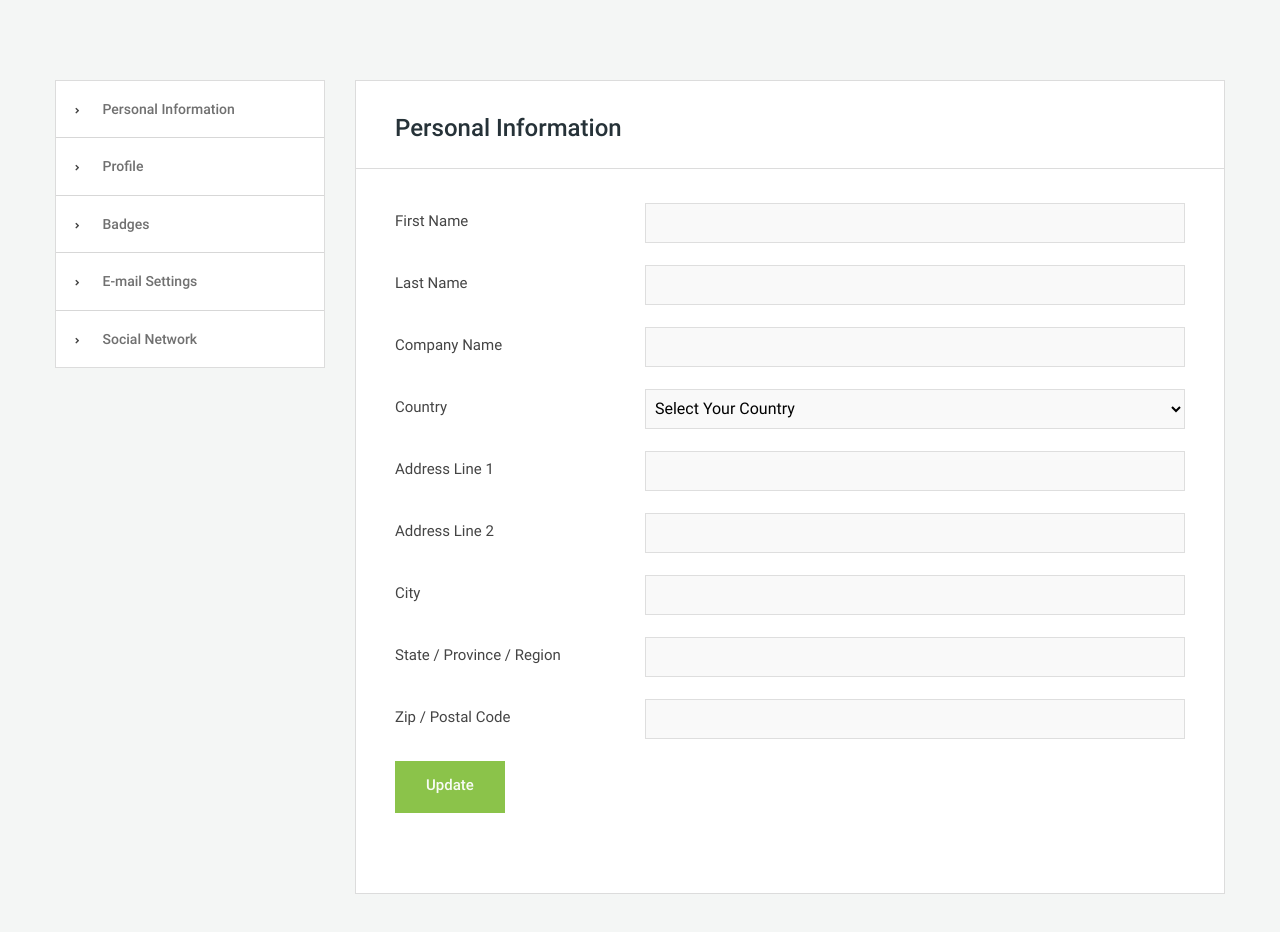
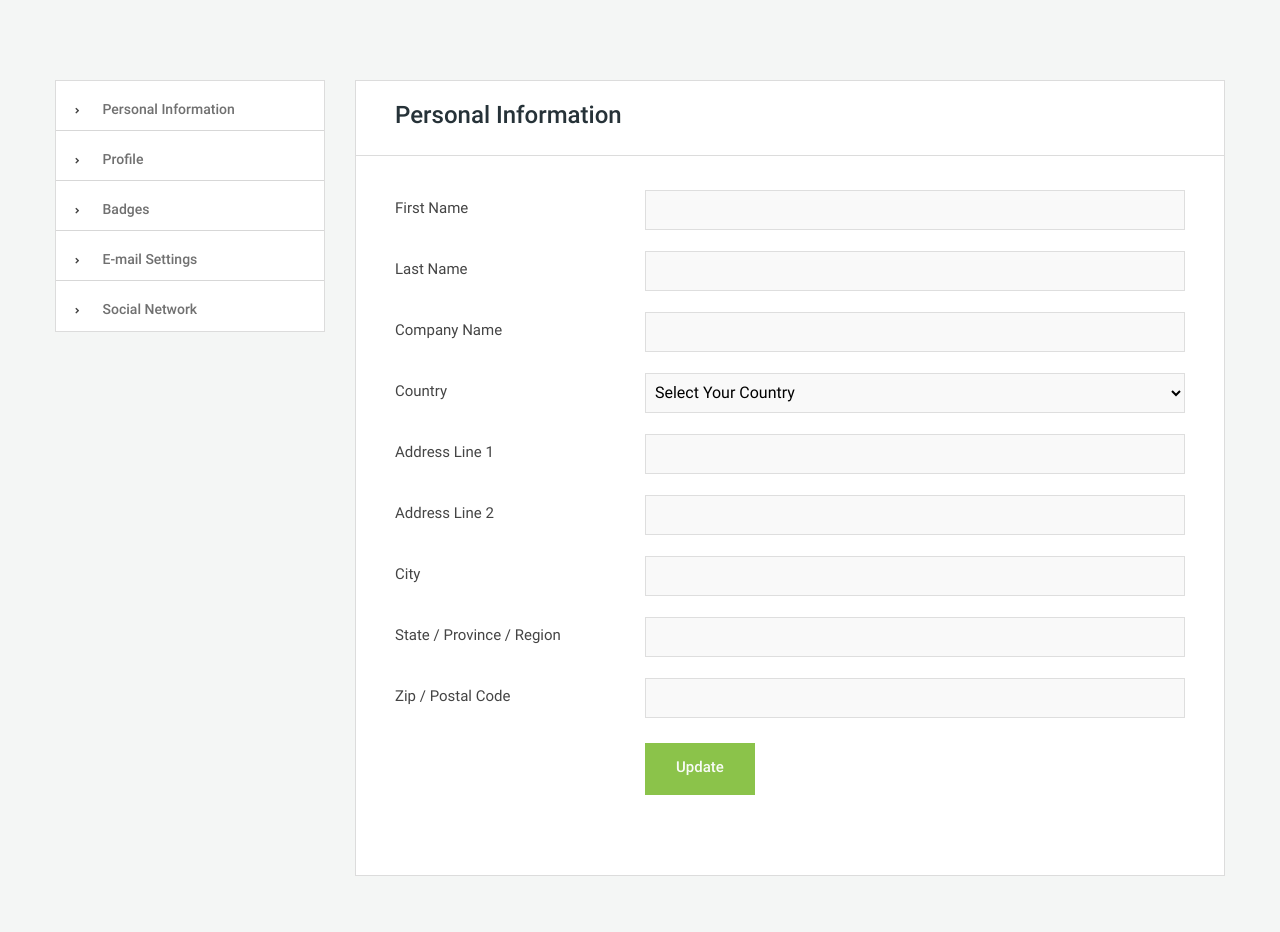
Before and after one commit to web4fixer/e-commerce, a website: page app/setting-personal-info.html in a window 1280 px wide. Shown: the part 260-1192 px from the top of the page. Drawn offline with nearby package versions, Linux system fonts and the light colour scheme; files that its build step writes are made by us from their sources.

Commit message:
fixed all bugs

```diff
--- a/app/css/assets/setting-personal-info.css
+++ b/app/css/assets/setting-personal-info.css
@@ -28,7 +28,7 @@ body {
 	padding-bottom: 152px;
 }
 
-.container {
+.left_and_right_column {
 	max-width: 1170px;
 	margin: 0 auto;
 	display: flex;
@@ -41,7 +41,7 @@ body {
 	width: 100%;
 	background-color: #fff;
 	border: 1px solid #dcdcdc;
-	padding: 34px 39px 80px 39px;
+	padding: 21px 39px 80px 39px;
 }
 
 .column-right h4 {
@@ -59,11 +59,15 @@ body {
 	display: flex;
 	flex-direction: row;
 	justify-content: space-between;
-	margin-bottom: 22px;
+	margin-bottom: 21px;
 }
 
 .input_fields_row-top {
 	padding-top: 34px;
+}
+
+.input_fields_row:last-child {
+	margin-bottom: 0;
 }
 
 .label-form-s_p_i {
@@ -84,6 +88,15 @@ body {
 	border: 1px solid #dedede;
 	background-color: #f9f9f9;
 	padding: 0 5px;
+}
+
+.input-row_with_button {
+	max-width: 540px;
+  width: 100%;
+}
+
+.line-form_with_button {
+	margin-bottom: 25px;
 }
 
 .cta {
@@ -118,6 +131,7 @@ ul {
 }
 
 .setting-menu-row {
+	height: 50px;
 	list-style: none;
 	padding: 19px;
 	border-bottom: 1px solid #d7d7d7;
@@ -140,7 +154,7 @@ ul {
 	cursor: pointer;
 }
 
-.fa-angle-right {
+.arrow-right-in-left-column {
 	padding-right: 23px;
 	font-size: 9px;
 	color: #444444;
@@ -159,7 +173,7 @@ ul {
 		padding-top: 40px;
 	}
 
-	.container {
+	.left_and_right_column {
 		flex-wrap: wrap;
 	}
 
--- a/app/setting-personal-info.html
+++ b/app/setting-personal-info.html
@@ -20,14 +20,14 @@
 		</div>
 		<!--      MAIN CONTENT      -->
 		<div class="main_content_bg">
-			<div class="container">
+			<div class="left_and_right_column">
 				<div class="column-left">
 					<ul>
-						<li class="setting-menu-row"><i class="fas fa-angle-right"></i><a href="#" class="settings-menu">Personal Information</a></li>
-						<li class="setting-menu-row"><i class="fas fa-angle-right"></i><a href="#" class="settings-menu">Profile</a></li>
-						<li class="setting-menu-row"><i class="fas fa-angle-right"></i><a href="#" class="settings-menu">Badges</a></li>
-						<li class="setting-menu-row"><i class="fas fa-angle-right"></i><a href="#" class="settings-menu">E-mail Settings</a></li>
-						<li class="setting-menu-row"><i class="fas fa-angle-right"></i><a href="#" class="settings-menu">Social Network</a></li>
+						<li class="setting-menu-row"><i class="fas fa-angle-right arrow-right-in-left-column"></i><a href="#" class="settings-menu">Personal Information</a></li>
+						<li class="setting-menu-row"><i class="fas fa-angle-right arrow-right-in-left-column"></i><a href="#" class="settings-menu">Profile</a></li>
+						<li class="setting-menu-row"><i class="fas fa-angle-right arrow-right-in-left-column"></i><a href="#" class="settings-menu">Badges</a></li>
+						<li class="setting-menu-row"><i class="fas fa-angle-right arrow-right-in-left-column"></i><a href="#" class="settings-menu">E-mail Settings</a></li>
+						<li class="setting-menu-row"><i class="fas fa-angle-right arrow-right-in-left-column"></i><a href="#" class="settings-menu">Social Network</a></li>
 					</ul>
 				</div>
 				<div class="column-right">
@@ -75,10 +75,10 @@
 						</div>
 						<div class="input_fields_row">
 							<label for="postal_code" class="label-form-s_p_i">Zip / Postal Code</label>
-								<input type="text" name="postal_code" id="postal_code" class="line-form">
+							<div class="input-row_with_button">
+								<input type="text" name="postal_code" id="postal_code" class="line-form line-form_with_button">
+								<input type="submit" value="Update" class="cta">
 							</div>
-						<div class="input_fields_row row-cta">
-							<input type="submit" value="Update" class="cta">
 						</div>
 					</form>
 				</div>
```
Lines whose indentation alone changed are shown as unchanged.
